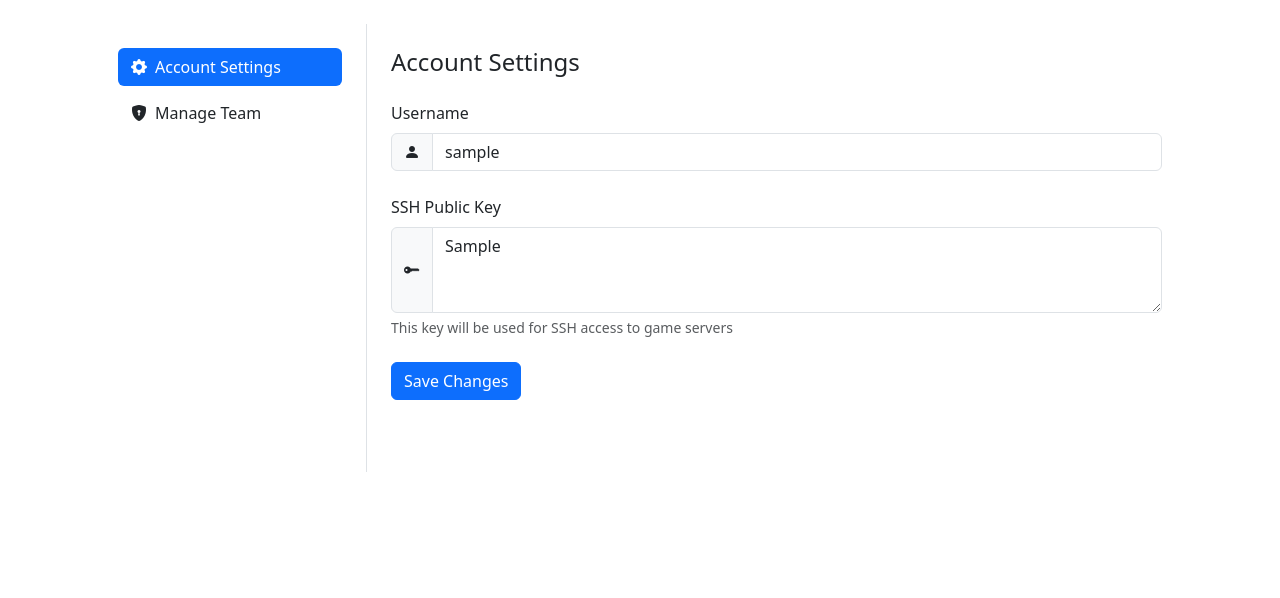
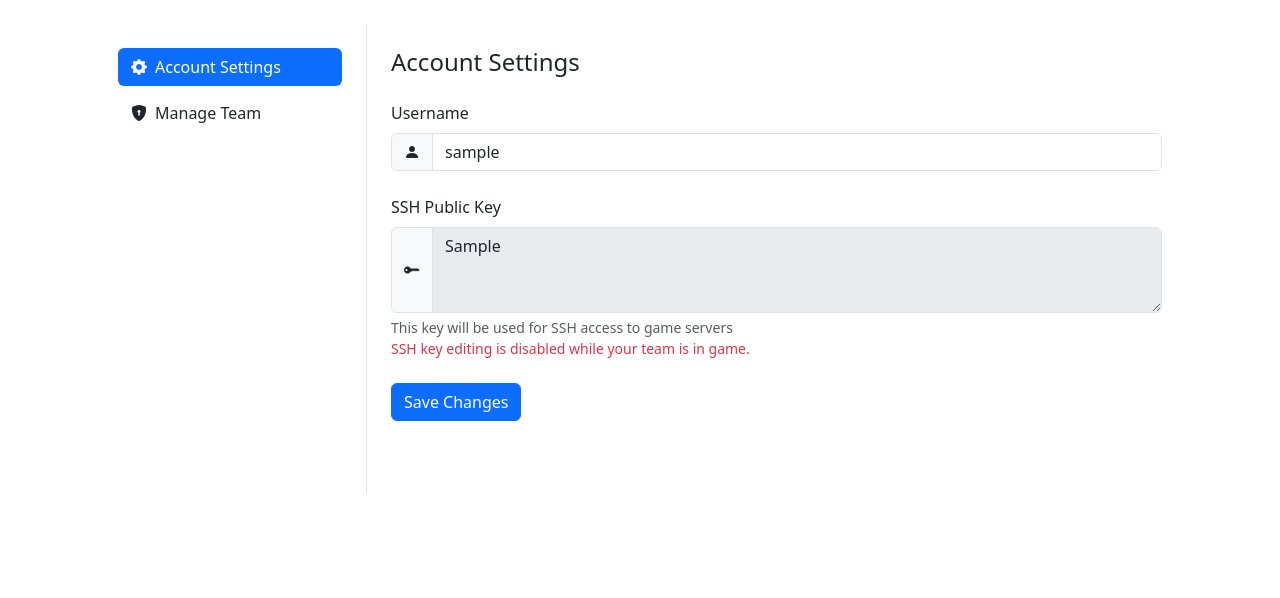
Before and after one commit to jRevaj/ctf-platform, a Django app: page /settings/ in a window 1280 px wide. Shown: the part 56-654 px from the top of the page. Run offline with Django 5.2, Linux system fonts and the light colour scheme; a user stored in the database is signed in; tables that the repository leaves empty hold one stand-in row (values such as "Sample post"); some libraries are stand-ins or nearby versions.

Commit message:
fix(auth_forms): lock ssh key field when users team is in game

```diff
--- a/master/ctf/forms/auth_forms.py
+++ b/master/ctf/forms/auth_forms.py
@@ -43,8 +43,50 @@ class UserSettingsForm(forms.ModelForm):
         model = User
         fields = ('username', 'ssh_public_key')
 
+    def __init__(self, *args, **kwargs):
+        self.user = kwargs.get('instance')
+        super().__init__(*args, **kwargs)
+
+        # If SSH key is locked, preserve the original value
+        if self.is_ssh_key_locked():
+            self.initial['ssh_public_key'] = self.user.ssh_public_key
+            self.fields['ssh_public_key'].widget.attrs['disabled'] = True
+            # Add a hidden field to ensure the original value is submitted
+            self.fields['original_ssh_key'] = forms.CharField(
+                widget=forms.HiddenInput(),
+                required=False,
+                initial=self.user.ssh_public_key
+            )
+
     def clean_username(self):
         username = self.cleaned_data['username']
         if User.objects.filter(username=username).exclude(pk=self.instance.pk).exists():
             raise forms.ValidationError('This username is already taken.')
         return username
+
+    def clean(self):
+        cleaned_data = super().clean()
+
+        # If SSH key is locked, use the original value
+        if self.is_ssh_key_locked() and 'original_ssh_key' in self.data:
+            cleaned_data['ssh_public_key'] = self.data.get('original_ssh_key')
+
+        return cleaned_data
+
+    def clean_ssh_public_key(self):
+        ssh_public_key = self.cleaned_data.get('ssh_public_key', '')
+
+        # If SSH key is locked, skip validation
+        if self.is_ssh_key_locked():
+            return self.user.ssh_public_key
+
+        # Otherwise perform validation
+        if ssh_public_key != self.user.ssh_public_key:
+            if self.user.team and self.user.team.is_in_game:
+                raise forms.ValidationError('Cannot change SSH key while your team is in game.')
+
+        return ssh_public_key
+
+    def is_ssh_key_locked(self):
+        """Check if SSH key field should be disabled"""
+        return self.user and self.user.team and self.user.team.is_in_game
--- a/master/ctf/templates/settings/main.html
+++ b/master/ctf/templates/settings/main.html
@@ -30,14 +30,23 @@
                     </span>
                     <textarea class="form-control {% if form.ssh_public_key.errors %}is-invalid{% endif %}"
                               id="id_ssh_public_key" name="ssh_public_key" rows="3"
-                              placeholder="Enter your SSH public key">{{ form.ssh_public_key.value|default:user.ssh_public_key }}</textarea>
+                              placeholder="Enter your SSH public key"
+                              {% if ssh_key_locked %}disabled{% endif %}>{{ form.ssh_public_key.value|default:user.ssh_public_key }}</textarea>
                     {% if form.ssh_public_key.errors %}
                         <div class="invalid-feedback">
                             {{ form.ssh_public_key.errors.0 }}
                         </div>
                     {% endif %}
                 </div>
-                <div class="form-text">This key will be used for SSH access to game servers</div>
+                <div class="form-text">
+                    This key will be used for SSH access to game servers
+                    {% if ssh_key_locked %}
+                        <br><span class="text-danger">SSH key editing is disabled while your team is in game.</span>
+                    {% endif %}
+                </div>
+                {% if form.original_ssh_key %}
+                    {{ form.original_ssh_key }}
+                {% endif %}
             </div>
             <button type="submit" class="btn btn-primary">Save Changes</button>
         </form>
--- a/master/ctf/views.py
+++ b/master/ctf/views.py
@@ -69,6 +69,8 @@ def settings_view(request):
     else:
         form = UserSettingsForm(instance=request.user)
 
+    ssh_key_locked = form.is_ssh_key_locked()
+
     context = {
         "form": form,
         "user_team": request.user.team,
@@ -77,6 +79,7 @@ def settings_view(request):
             if request.user.team
             else False
         ),
+        "ssh_key_locked": ssh_key_locked,
     }
     return render(request, "settings/main.html", context)
 
```
